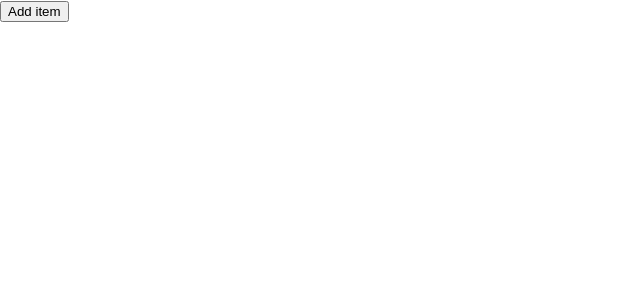
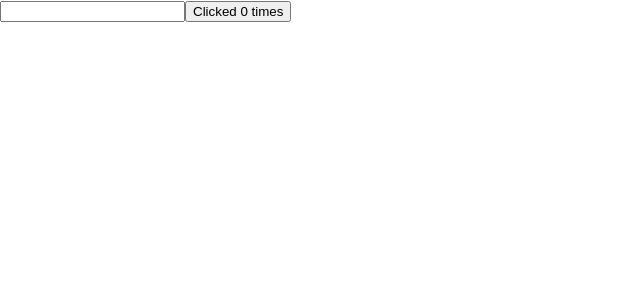
Before and after one commit to sakun9526/react-hooks, a React (Create React App) app: page / in a window 1280 px wide. Shown: the top 300 px of the page, without its empty margins (0-640 px from the left). Built offline with nearby package versions, Linux system fonts and the light colour scheme.

Commit message:
useEffect hook with conditional run

```diff
--- a/src/App.js
+++ b/src/App.js
@@ -1,13 +1,18 @@
 import React from 'react';
+
+//================================== USE STATE HOOK ===========================================//
 // import HookCounter from "./components/UseStateHook/HookCounter";
 //import StateCounterPrev from './components/UseStateHook/StateCounterPrev'
 // import StateWithObject from './components/UseStateHook/StateWithObject'
-import StateWithArray from './components/UseStateHook/StateWithArray'
+//import StateWithArray from './components/UseStateHook/StateWithArray'
+
+//================================== USE EFFECT HOOK ==========================================//
+import ConditionalRun from './components/UseEffectHook/ConditionalRun'
 
 function App() {
   return (
     <div className="App">
-       <StateWithArray/>
+      <ConditionalRun/>
     </div>
   );
 }
--- /dev/null
+++ b/src/components/UseEffectHook/ConditionalRun.js
@@ -0,0 +1,24 @@
+import React, {useState, useEffect}from 'react'
+
+function ConditionalRun() {
+    const [Count, setCount] = useState(0)
+    const [Name, setName] = useState('')
+    useEffect(() => {
+        console.log("useEffect - updating document title")
+        document.title = `You clicked ${Count} times`
+    }, [Count])
+
+
+    return (
+        <div>
+            <input
+                type="text"
+                value={Name}
+                onChange={e => setName(e.target.value)}
+            />
+            <button onClick={()=>setCount(Count + 1 )}>Clicked {Count} times</button>
+        </div>
+    )
+}
+
+export default ConditionalRun
```
Also changed, not shown: 1 other file (tests, documents, lock files or other folders).
